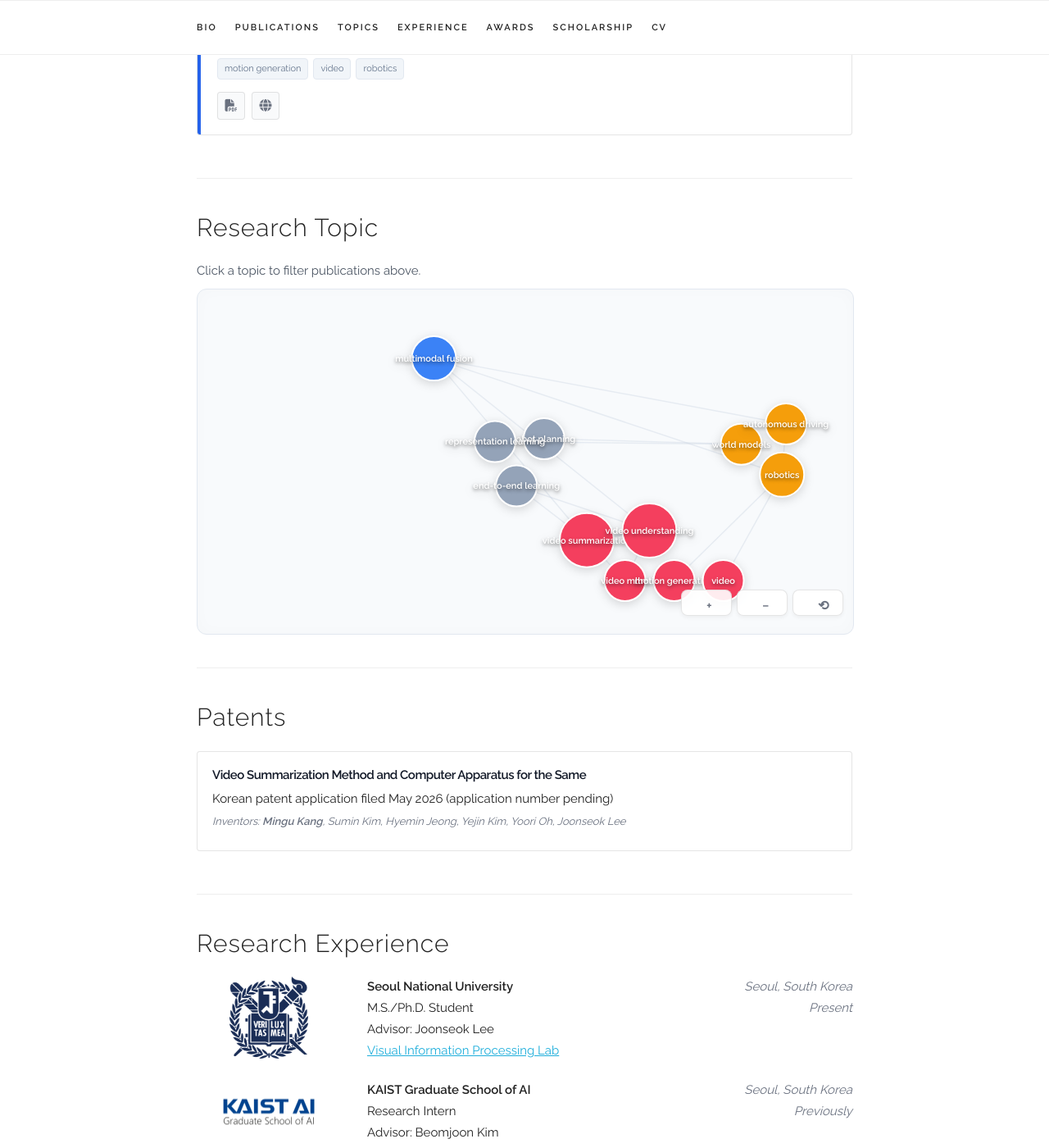
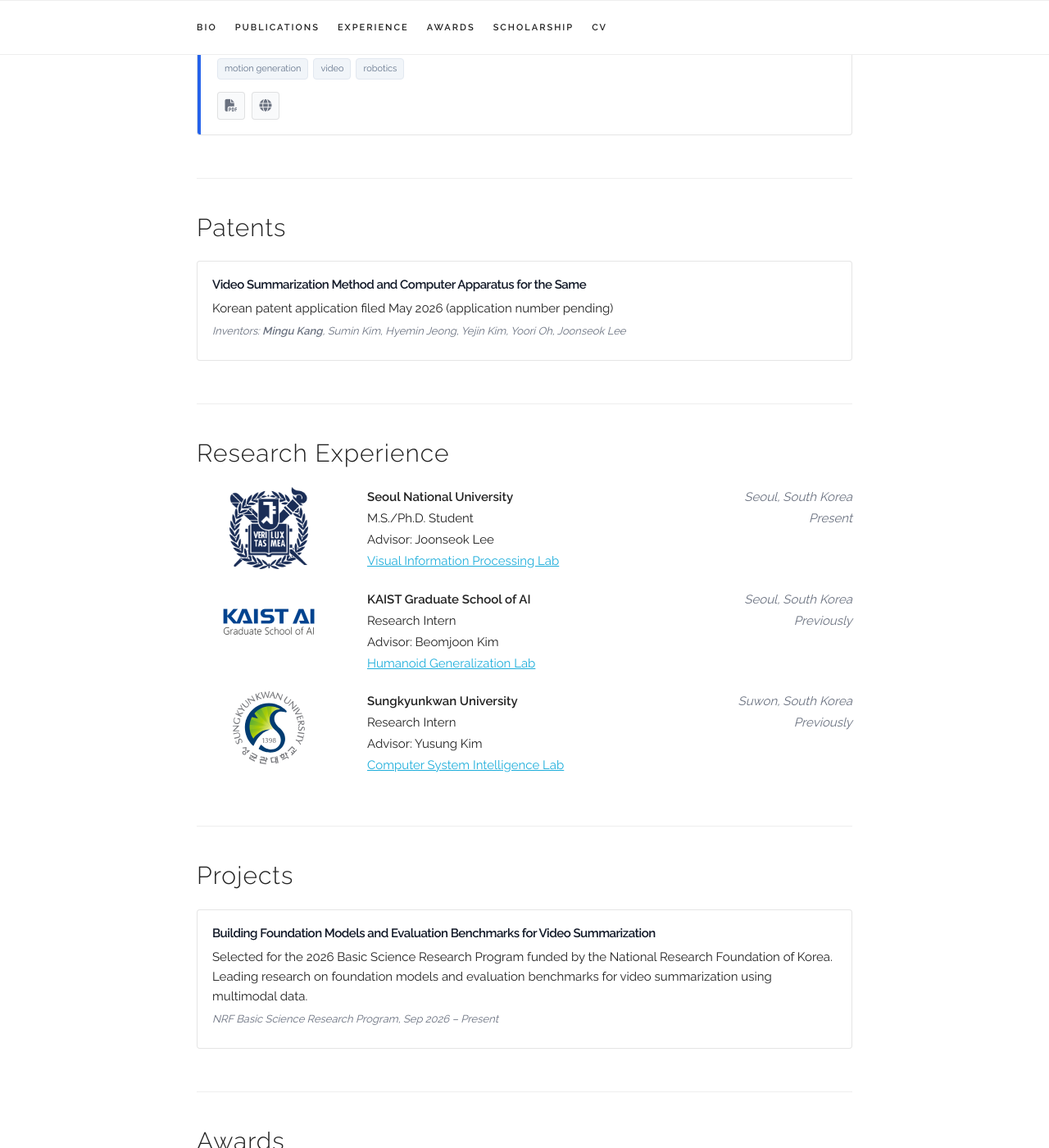
Before and after one commit to rkdrn79/rkdrn79.github.io, a Jekyll site: the page built from index.html, in a window 1280 px wide and 1400 px high, scrolled down 1931 px. Shown: the whole window at 82% size. Built offline with Jekyll 4.4.1, drawn with Linux system fonts in a browser that asks for light colours; some web fonts are replaced; some of the changed text lies outside the part shown.

Commit message:
Refine awards and hide research topics

```diff
--- a/_data/awards.yaml
+++ b/_data/awards.yaml
@@ -1,5 +1,5 @@
 awards:
-  - title: "LG AI Research President's Award (2nd Place)"
+  - title: "LG AI Research President's Award"
     description: "Developed an AI model to predict pitch-control success probabilities."
     organization: "LG Aimers 9th Offline Hackathon"
     date: "Sep 2026"
@@ -11,7 +11,7 @@ awards:
     organization: "3rd Wind Power Generation Forecasting AI Competition (BARAM 2026)"
     date: "Sep 2026"
     webpage: "https://dacon.io/competitions/official/236727/overview/description"
-    selected: y
+    selected: n
 
   - title: "Best Research Award"
     description: "Top-rated research selected by industry and government-funded institute evaluators."
--- a/_data/profile.yaml
+++ b/_data/profile.yaml
@@ -1,3 +1,5 @@
+show_research_topics: false
+
 bio:
   - "I am an M.S./Ph.D. student at the <a href=\"https://viplab.snu.ac.kr/viplab/index.html\">VIP Lab</a>, <a href=\"https://www.snu.ac.kr/\">Seoul National University</a>, advised by <a href=\"http://www.joonseok.net/home.html\">Prof. Joonseok Lee</a>."
   - "My research centers on video understanding and world models. I study multimodal representations that capture temporal dynamics, high-level semantics, and physical interactions, with the goal of enabling prediction, planning, and decision-making. My interests include long-form video understanding, video summarization and retrieval, motion understanding, and representation learning for embodied agents."
--- a/_layouts/default.html
+++ b/_layouts/default.html
@@ -50,9 +50,10 @@
   –––––––––––––––––––––––––––––––––––––––––––––––––– -->
   <link rel="stylesheet" href={{ "/libs/external/timeline.css" | prepend: site.baseurl }}>
 
-  <!-- D3.js for Research Topic Map
-  –––––––––––––––––––––––––––––––––––––––––––––––––– -->
-  <script src="https://d3js.org/d3.v7.min.js"></script>
+  {% if site.data.profile.show_research_topics %}
+    <!-- D3.js for Research Topic Map -->
+    <script src="https://d3js.org/d3.v7.min.js"></script>
+  {% endif %}
 
   <!-- Scripts
   –––––––––––––––––––––––––––––––––––––––––––––––––– -->
@@ -113,7 +114,9 @@
         <ul class="navbar-list">
           <li class="navbar-item"><a class="navbar-link" href={{ "/index.html#bio" | prepend: site.baseurl }}>Bio</a></li>
           <li class="navbar-item"><a class="navbar-link" href={{ "/index.html#publications" | prepend: site.baseurl }}>Publications</a></li>
-          <li class="navbar-item"><a class="navbar-link" href={{ "/index.html#research-topic" | prepend: site.baseurl }}>Topics</a></li>
+          {% if site.data.profile.show_research_topics %}
+            <li class="navbar-item"><a class="navbar-link" href={{ "/index.html#research-topic" | prepend: site.baseurl }}>Topics</a></li>
+          {% endif %}
           <li class="navbar-item"><a class="navbar-link" href={{ "/index.html#experience" | prepend: site.baseurl }}>Experience</a></li>
           <li class="navbar-item"><a class="navbar-link" href={{ "/index.html#awards" | prepend: site.baseurl }}>Awards</a></li>
           <li class="navbar-item"><a class="navbar-link" href={{ "/index.html#scholarships" | prepend: site.baseurl }}>Scholarship</a></li>
--- a/index.html
+++ b/index.html
@@ -83,6 +83,7 @@ title: Home
 </div>
 
 <!-- ========== RESEARCH TOPIC ========== -->
+{% if site.data.profile.show_research_topics %}
   <div class="docs-section" id="research-topic">
     <h4>Research Topic</h4>
     <p class="section-subtitle">Click a topic to filter publications above.</p>
@@ -90,6 +91,7 @@ title: Home
       <div id="neural-tooltip"></div>
     </div>
   </div>
+{% endif %}
 
 <!-- ========== PATENTS ========== -->
 <div class="docs-section" id="patents">
```
Also changed, not shown: 2 other files. Lines whose indentation alone changed are shown as unchanged.
